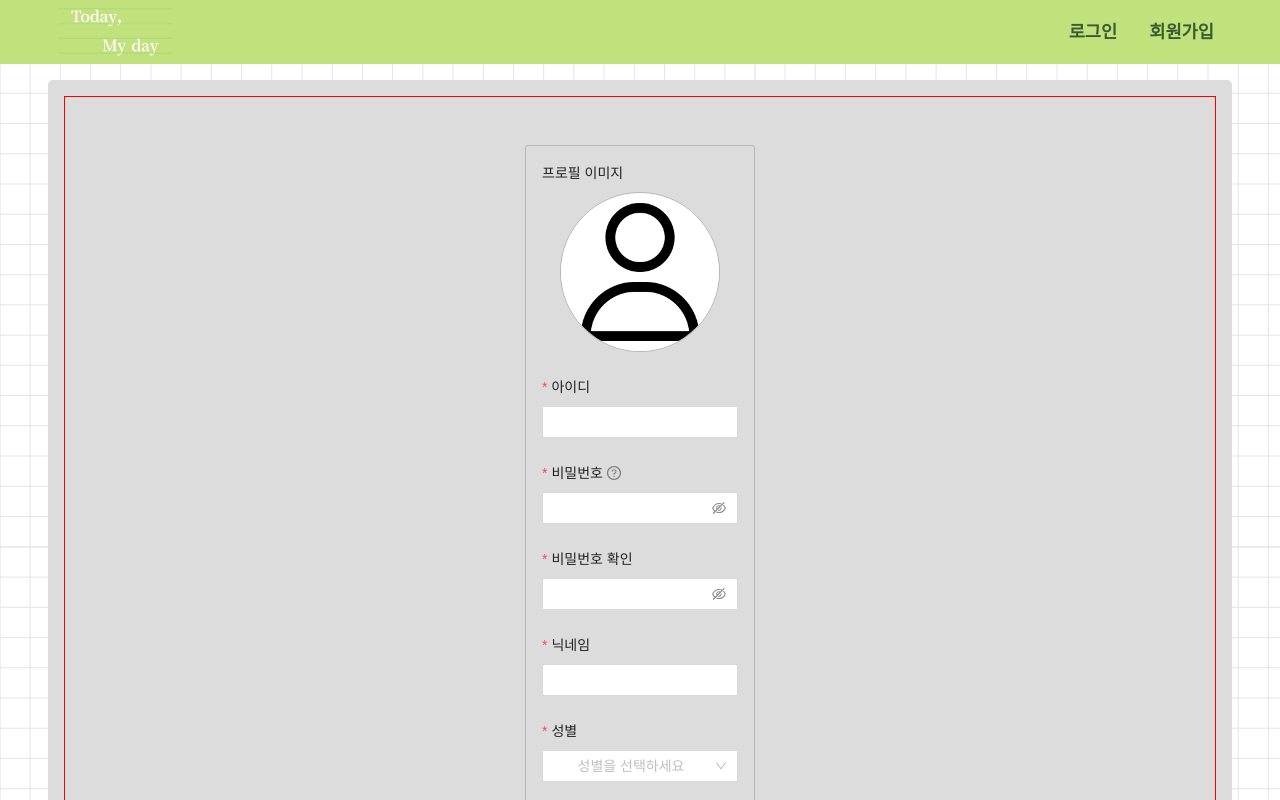
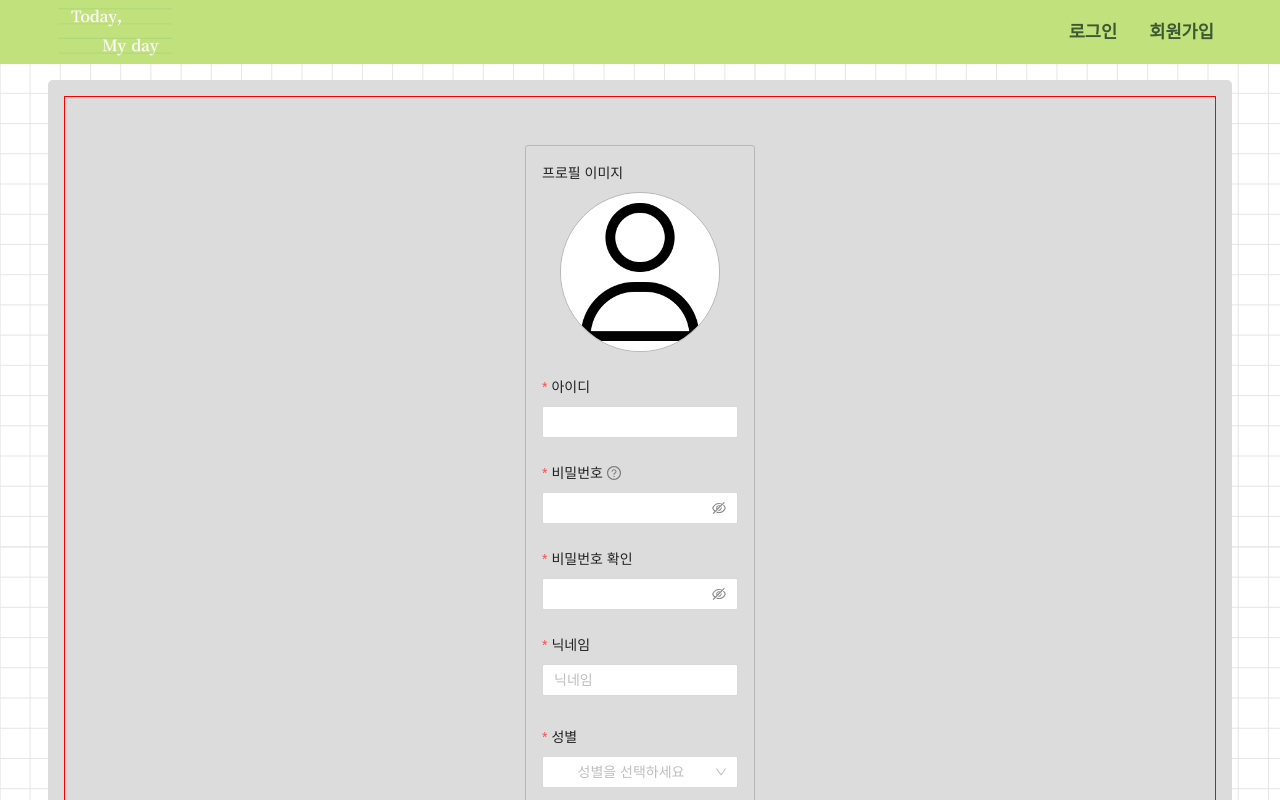
Before and after one commit to hyunjung0409/TodayMyday, a React (Create React App) app in the folder front/: page /user/signup in a window 1280 px wide. Shown: the top 800 px of the page. Built offline with nearby package versions, Linux system fonts and the light colour scheme.

Commit message:
[S06P31C205-246] fix: 필수 입력 정보 처리

```diff
--- a/front/src/components/Signup/SignupForm.jsx
+++ b/front/src/components/Signup/SignupForm.jsx
@@ -1,19 +1,25 @@
-import React, { useState } from 'react'
+import React, { useCallback, useState } from 'react'
 import { Form, Input, Button, Select, Modal } from 'antd'
 import ImageFileInput from '../ImageFileInput'
 import { getAxios } from '../../api'
 import { useNavigate } from 'react-router-dom'
 import styled from 'styled-components'
 
+const axios = getAxios()
 const { Option } = Select
 
 function SignupForm({ imageUploader, data }) {
+  const navigate = useNavigate()
+
+  const [id, setId] = useState('')
+  const [nickname, setNickname] = useState('')
+
   const [form] = Form.useForm()
+
   const [image, setImage] = useState({
     fileURL: '/images/기본사진.png',
   })
   const [file, setFile] = useState({ fileName: '기본사진', fileURL: image.fileURL })
-  const navigate = useNavigate()
 
   const onFileChange = (file) => {
     setFile({
@@ -22,8 +28,48 @@ function SignupForm({ imageUploader, data }) {
     })
   }
 
+  const changeNickname = async (e) => {
+    setNickname(e.target.value)
+    // axios
+    //   .get('user/verifyid', {
+    //     params: {
+    //       userId: nickname,
+    //     },
+    //   })
+    //   .then((res) => {
+    //     console.log(res.data)
+    //     if (!res.data) {
+    //       form.setFields([{ name: 'nickname', errors: ['사용중인 닉네임 입니다.'] }])
+    //     } else {
+    //       form.setFields([{ name: 'nickname', errors: ['사용가능한 닉네임 입니다.'] }])
+    //     }
+    //   })
+    //   .catch((err) => {
+    //     console.log(err)
+    //   })
+  }
+
+  const onBlurNickname = () => {
+    console.log(form.getFieldValue('nicknameee'))
+    // console.log(nickname)
+    // if (form.getFieldError('nickname').length === 0 && form.getFieldValue('nickname')) {
+    //   try {
+    //     let res = await axios.get('user/verifyid', {
+    //       params: {
+    //         userId: form.getFieldValue('nickname'),
+    //       },
+    //     })
+    //     console.log(res)
+    //     // if (!res.data) {
+    //     //   form.setFields([{ name: 'nickname', errors: ['사용중인 닉네임 입니다.'] }])
+    //     // }
+    //   } catch (err) {
+    //     console.log(err)
+    //   }
+    // }
+  }
+
   const onFinish = async (values) => {
-    const axios = getAxios()
     await axios.post('user/signup', {
       image: file.fileURL,
       nickname: values.nickname,
@@ -143,7 +189,8 @@ function SignupForm({ imageUploader, data }) {
 
       <Form.Item
         label="닉네임"
-        name="nickname"
+        name="nicknameee"
+        hasFeedback
         rules={[
           {
             required: true,
@@ -151,7 +198,14 @@ function SignupForm({ imageUploader, data }) {
             whitespace: true,
           },
         ]}>
-        <Input />
+        <Input
+          placeholder="닉네임"
+          value={nickname}
+          onChange={changeNickname}
+          onBlur={onBlurNickname}
+          allowClear
+        />
+        <h5>{nickname}</h5>
       </Form.Item>
 
       <Form.Item
```
